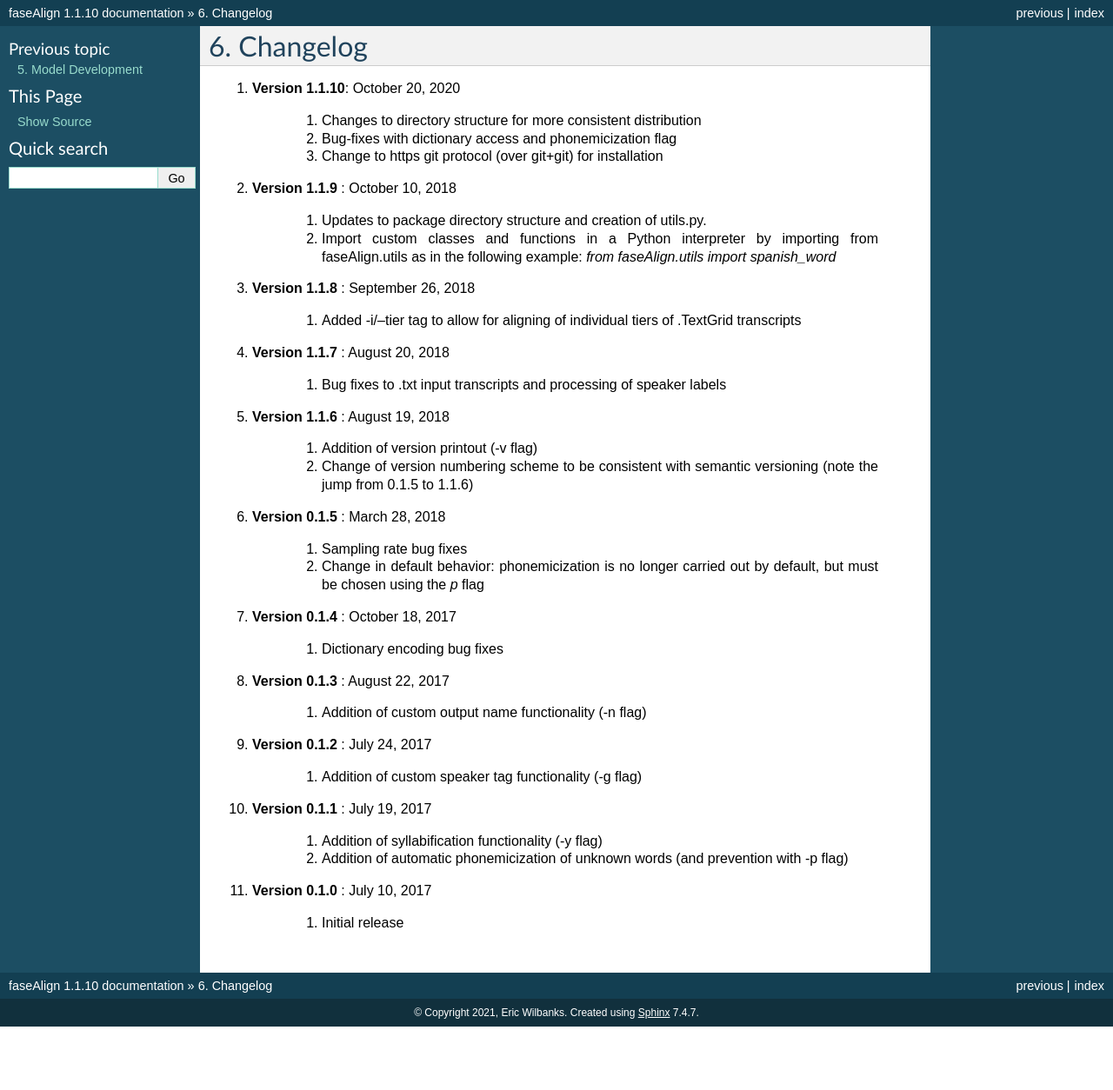
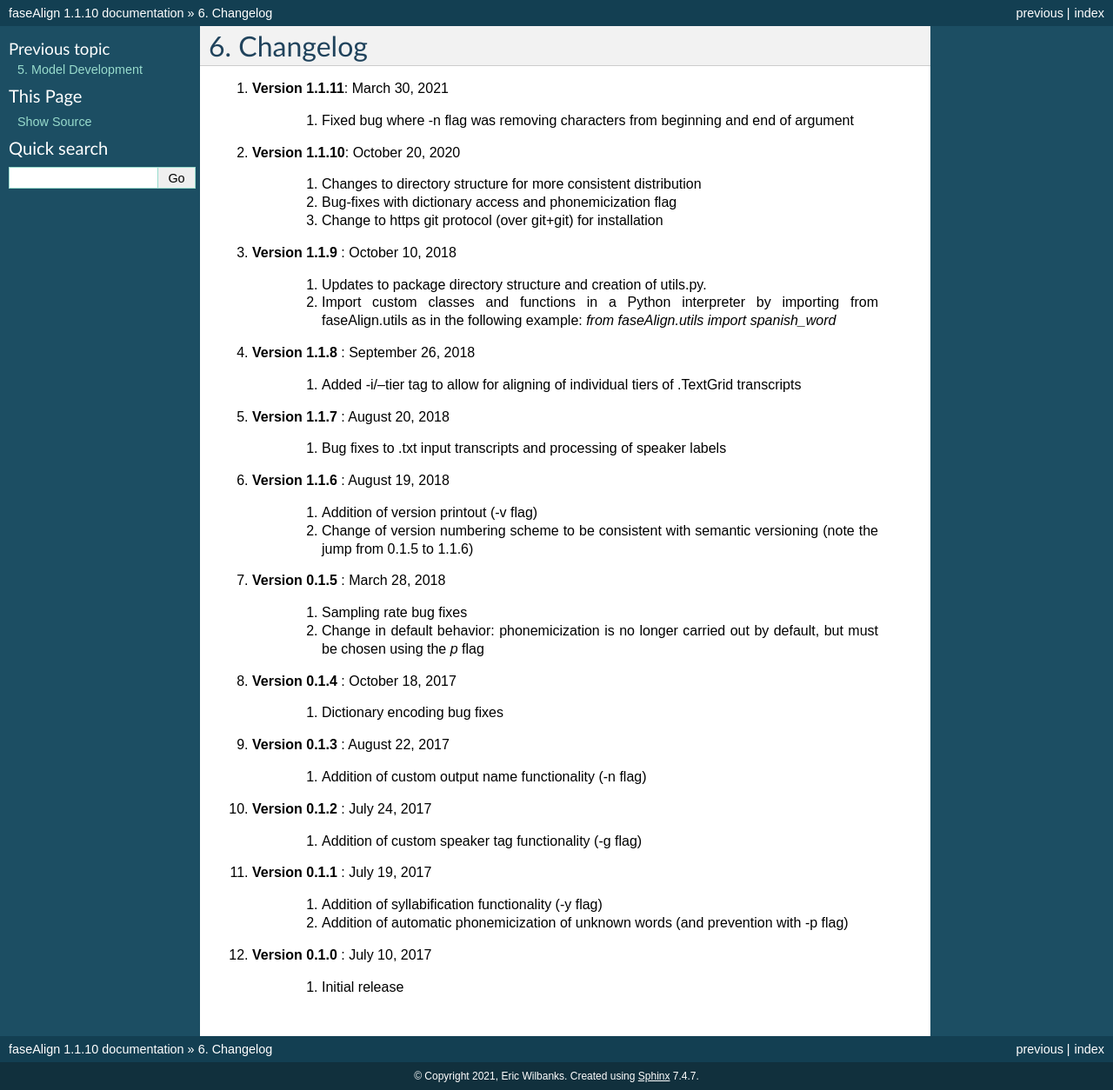
Before and after one commit to EricWilbanks/faseAlign, a Sphinx documentation site: the page built from docs/changelog.rst, in a window 1280 px wide. Shown: the whole page at 87% size. Built offline with Sphinx 7.4.7, drawn with Linux system fonts in a browser that asks for light colours; before the commit the page ends 1181 px from its top, so only the background shows below that.

Commit message:
bug fixes for -n flag

```diff
--- a/docs/changelog.rst
+++ b/docs/changelog.rst
@@ -3,6 +3,10 @@
 
 Changelog
 =========
+#. **Version 1.1.11**: March 30, 2021
+
+		#. Fixed bug where -n flag was removing characters from beginning and end of argument
+
 #. **Version 1.1.10**: October 20, 2020
 
 		#. Changes to directory structure for more consistent distribution
--- a/setup.py
+++ b/setup.py
@@ -2,7 +2,7 @@
 
 setup(
     name='faseAlign',
-    version='1.1.10',
+    version='1.1.11',
     description='Command Line python module for Force Aligning Spanish using HTK',
     url='https://github.com/EricWilbanks/faseAlign',
     author='Eric Wilbanks',
```
Also changed, not shown: 1 other file.
